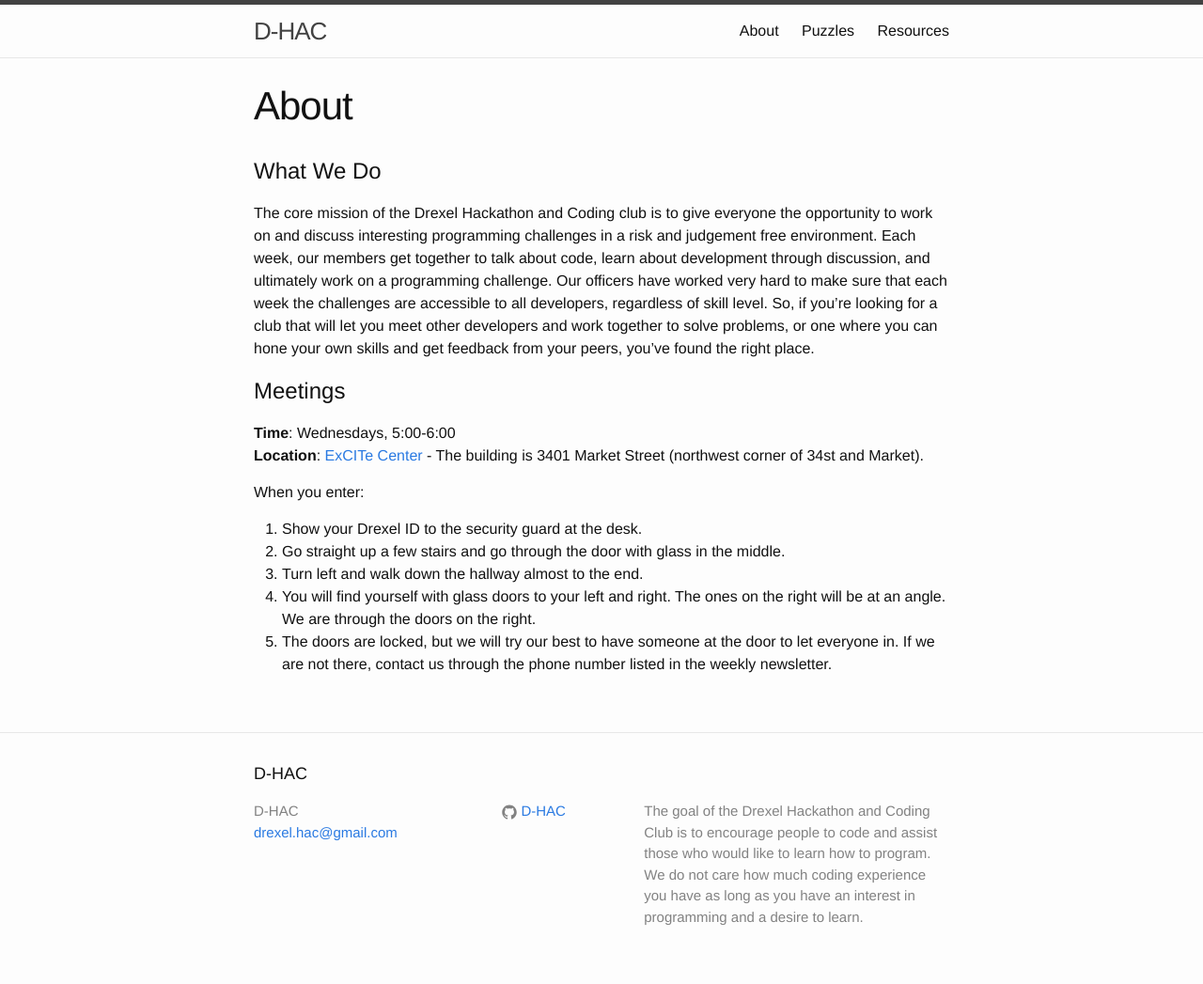
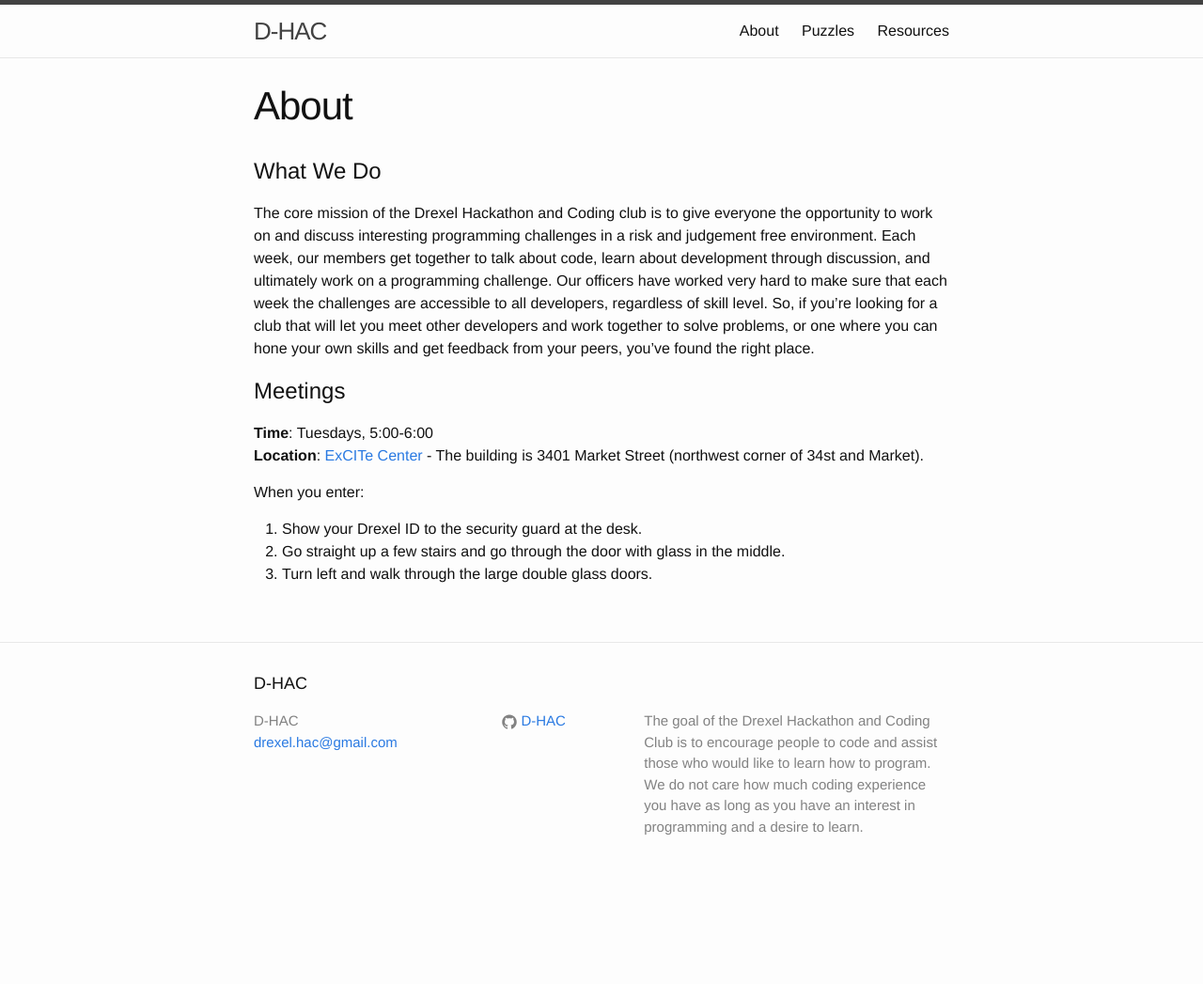
Before and after one commit to D-HAC/D-HAC.github.io, a Jekyll site: the page built from about.md, in a window 1280 px wide. Shown: the whole page at 94% size. Built offline with Jekyll 4.4.1, drawn with Linux system fonts in a browser that asks for light colours; after the commit the page ends 951 px from its top, so only the background shows below that.

Commit message:
Updated meeting time and location for winter term

```diff
--- a/about.md
+++ b/about.md
@@ -18,7 +18,7 @@
 
 # Meetings
 
-**Time**: Wednesdays, 5:00-6:00
+**Time**: Tuesdays, 5:00-6:00
 **Location**: [ExCITe Center](http://drexel.edu/excite/) -
     The building is 3401 Market Street (northwest corner of 34st and Market).
 
@@ -27,9 +27,4 @@
 1. Show your Drexel ID to the security guard at the desk.
 2. Go straight up a few stairs and go through the door with glass in
     the middle.
-3. Turn left and walk down the hallway almost to the end.
-4. You will find yourself with glass doors to your left and right. The ones
-    on the right will be at an angle. We are through the doors on the right.
-5. The doors are locked, but we will try our best to have someone at the door
-    to let everyone in. If we are not there, contact us through the phone
-    number listed in the weekly newsletter.
+3. Turn left and walk through the large double glass doors.
```
